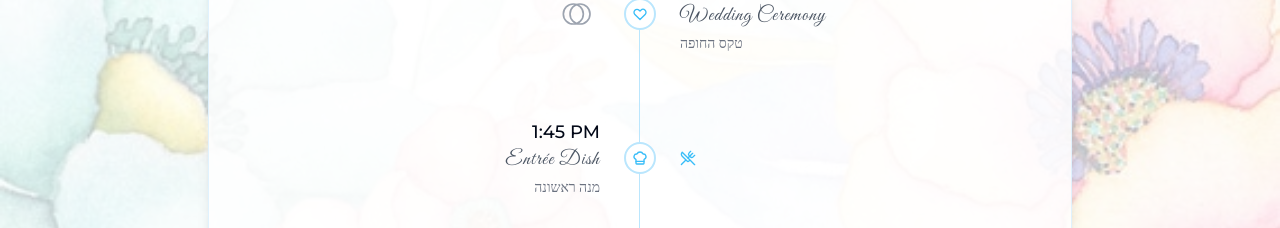
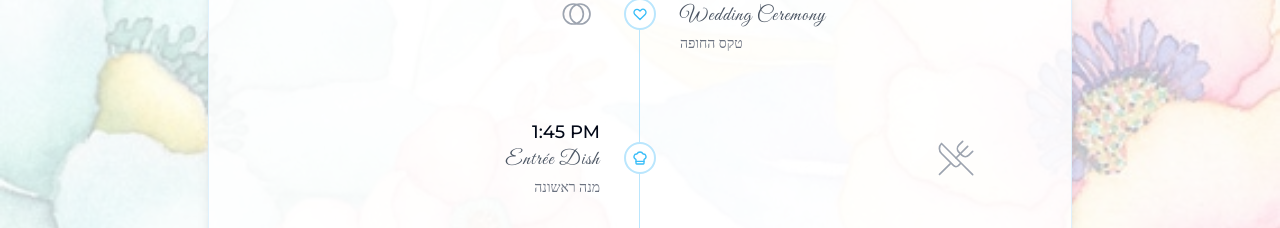
Before and after one commit to mayamalka/Boho-Morning-Wedding, a Next.js app in the folder boho-wedding-site/: page /wedding in a window 1280 px wide. Shown: the part 1680-1908 px from the top of the page. Built offline with nearby package versions, Linux system fonts and the light colour scheme; a web font is replaced by a local one.

Commit message:
fix size and color of the utensils

```diff
--- a/boho-wedding-site/src/app/wedding/page.tsx
+++ b/boho-wedding-site/src/app/wedding/page.tsx
@@ -348,7 +348,7 @@ export default function WeddingSite() {
                   </div>
                   <div className="w-1/2 pl-10">
                     {/* Black icon: Fork/knife */}
-                    <UtensilsCrossed className="h-4 w-4 text-sky-400" />
+                    <UtensilsCrossed className="h-10 w-10 text-gray-400 ml-auto" strokeWidth={1} />
                   </div>
                 </div>
 
```
